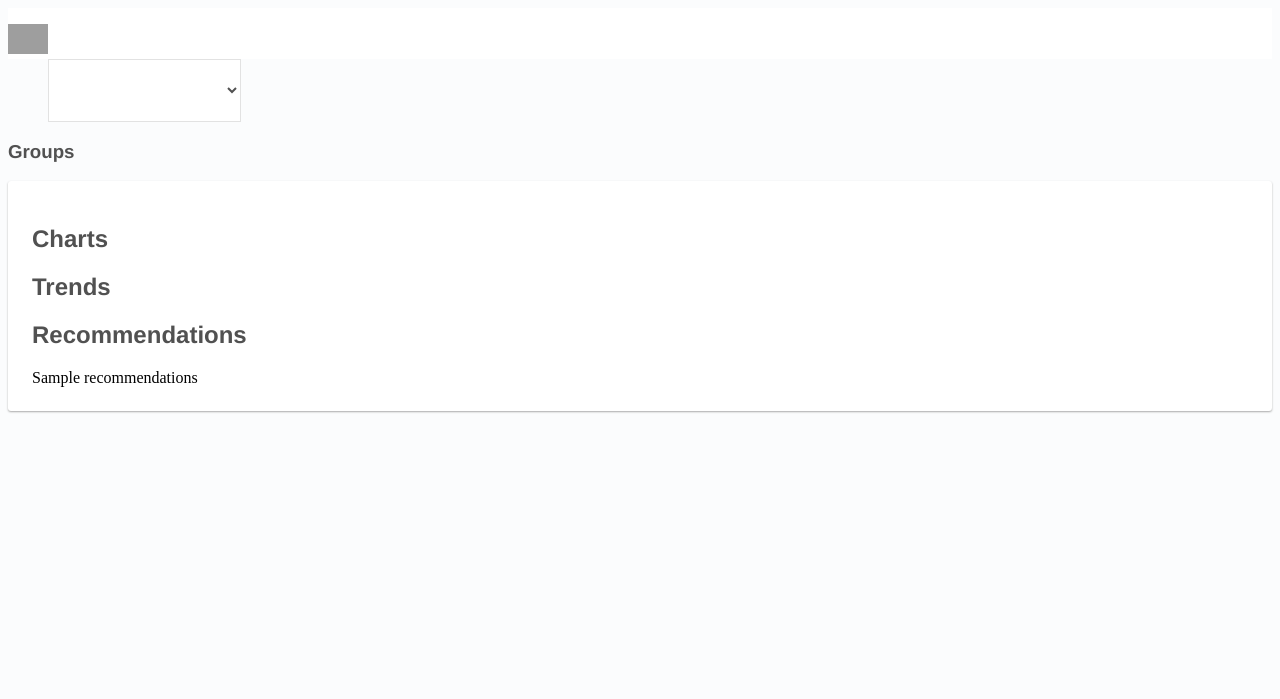
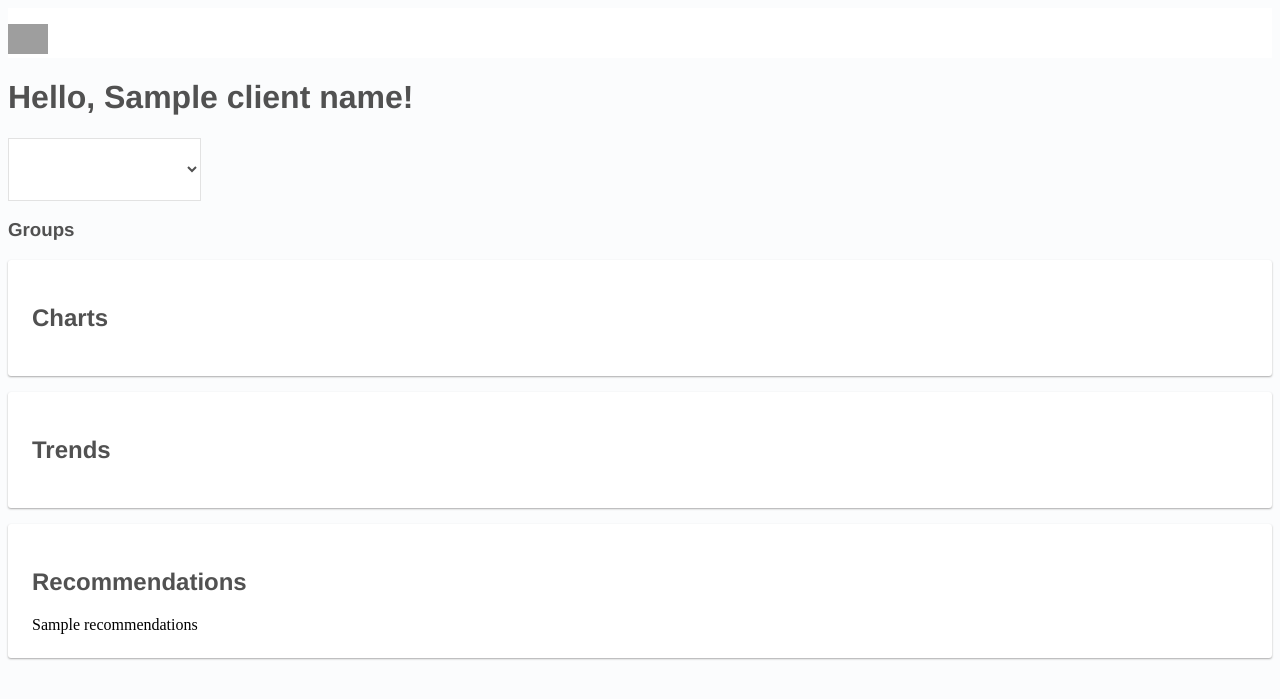
Before and after one commit to mvattuone/dashboardintent, a Django app: template CI_Dash/apps/dashboard/templates/dashboard.html in a window 1280 px wide. Shown: the top 699 px of the page. Run offline with Django 3.2, Linux system fonts and the light colour scheme; tables that the repository leaves empty hold one stand-in row (values such as "Sample post"); the template is opened without the code that fills it: values that come from a table or form of the project are taken from there, most other values are stand-ins (such as "Sample title", 1, 10 or a date in 2020); parts of the project's set-up code (start-up, migrations or seed data) failed here and were passed over; some libraries are stand-ins or nearby versions; grey boxes are pictures that could not be loaded.

Commit message:
tweaks to the UI

```diff
--- a/CI_Dash/apps/dashboard/templates/dashboard.html
+++ b/CI_Dash/apps/dashboard/templates/dashboard.html
@@ -4,9 +4,11 @@
 
 {% block content %}
 
-<div class="container py4 clearfix flex">
+<div class="container py2 clearfix">
 
-<aside class="secondary col col-4">
+<h1>Hello, {{client_name}}!</h1>
+
+<aside class="secondary col col-2 px2 py2">
 <nav class="controls">
     <select id="metric" class="controls-dropdown">
     {% for metric_key in metric_keys %}
@@ -19,22 +21,26 @@
 </nav>
 </aside>
 
-<div class="primary card col col-8">
-<section class="col col-12 flex-wrap" id="charts">
-    <h2>Charts</h2>
-</section>
-
-<section class="col-4 col" id="trends" data-trends='{{trends}}'>
-    <h2>Trends</h2>
-</section>
-
-<section class="col-8 col" id="recommendations">
-    <h2>Recommendations</h2>
-    {{recommendations|safe}}
-</section>
+<div class="primary col col-10 px2 py2">
+    <div class="col col-12 px2">
+        <section class="card clearfix" id="charts">
+            <h2 class="m0">Charts</h2>
+        </section>
+    </div>
+    <div class="col col-4 px2">
+        <section class="card clearfix" id="trends" data-trends='{{trends}}'>
+            <h2 class="m0">Trends</h2>
+        </section>
+    </div>
+    <div class="col col-8 px2">
+        <section class="card clearfix" id="recommendations">
+            <h2 class="m0">Recommendations</h2>
+            {{recommendations|safe}}
+        </section>
+    </div>
+</div>
 </div>
 
 
 
-
 {% endblock %}
--- a/CI_Dash/apps/dashboard/views.py
+++ b/CI_Dash/apps/dashboard/views.py
@@ -42,6 +42,7 @@ def dashboard(request, slug):
             raise Http404("Dashboard does not exist.")
 
     context = {
+        'client_name': dashboard.client_name,
         'recommendations': dashboard.recommendations,
         'trends': json.dumps([
             {
--- a/CI_Dash/static/css/main.css
+++ b/CI_Dash/static/css/main.css
@@ -1,3 +1,7 @@
+* {
+  box-sizing:border-box;
+}
+
 img { max-width:100%; }
 body { background-color: #fbfcfd; }
 
@@ -43,9 +47,17 @@ p, ul, label, select {
     box-shadow:0 1px 2px #aaa;
     background:white;
     border-radius:3px;
-    user-select:none;
-    animation:fly-in-from-left .5s 1s ease both;
-    transform-origin:top left;
+    overflow:auto;
+    margin:1rem 0.25rem;
+}
+
+.card:first-child {
+  margin-top:0;
+  margin-left:0;
+}
+
+.card:last-child {
+  margin-right:0;
 }
 
 .controls-dropdown {
```
